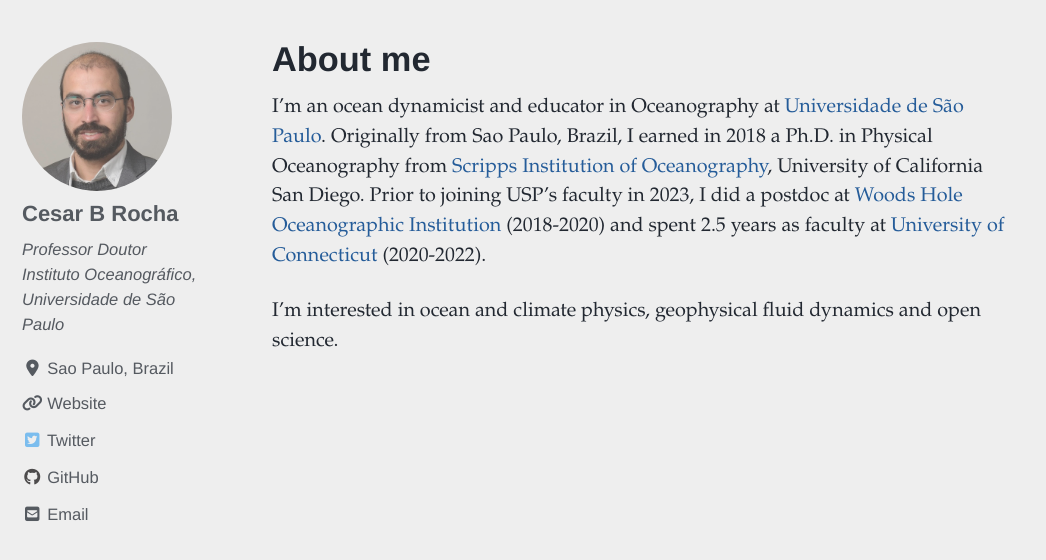
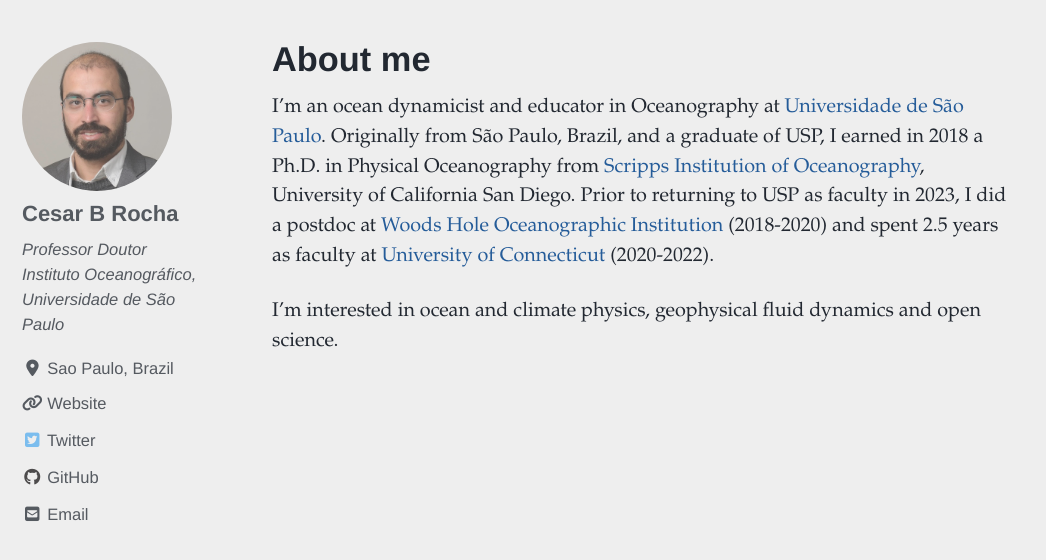
Before and after one commit to cesar-rocha/cesar-rocha.github.io, a Jekyll site: the page built from index.md, in a window 1280 px wide and 900 px high, scrolled down 951 px, cut to the strip 132-692 px from the top of the window. Shown: the whole strip, without its empty margins (0-1046 px from the left). Built offline with Jekyll 4.4.1, drawn with Linux system fonts in a browser that asks for light colours; cached includes are drawn as plain includes; nearby versions of some CDN libraries.

Commit message:
update intro text

```diff
--- a/index.md
+++ b/index.md
@@ -6,6 +6,6 @@ header:
   image: /assets/images/vorticity.png
 ---
 
-I'm an ocean dynamicist and educator in Oceanography at [Universidade  de São Paulo](https://www5.usp.br). Originally from Sao Paulo, Brazil, I earned in 2018 a Ph.D. in Physical Oceanography from [Scripps Institution of Oceanography](https://www.scripps.ucsd.edu), University of California San Diego. Prior to joining USP's faculty in 2023, I did a postdoc at [Woods Hole Oceanographic Institution](www.whoi.edu) (2018-2020) and spent 2.5 years as faculty at [University of Connecticut](www.uconn.edu) (2020-2022).
+I'm an ocean dynamicist and educator in Oceanography at [Universidade  de São Paulo](https://www5.usp.br). Originally from São Paulo, Brazil, and a graduate of USP, I earned in 2018 a Ph.D. in Physical Oceanography from [Scripps Institution of Oceanography](https://www.scripps.ucsd.edu), University of California San Diego. Prior to returning to USP as faculty in 2023, I did a postdoc at [Woods Hole Oceanographic Institution](www.whoi.edu) (2018-2020) and spent 2.5 years as faculty at [University of Connecticut](www.uconn.edu) (2020-2022).
 
 I'm interested in ocean and climate physics, geophysical fluid dynamics and open science.
```
